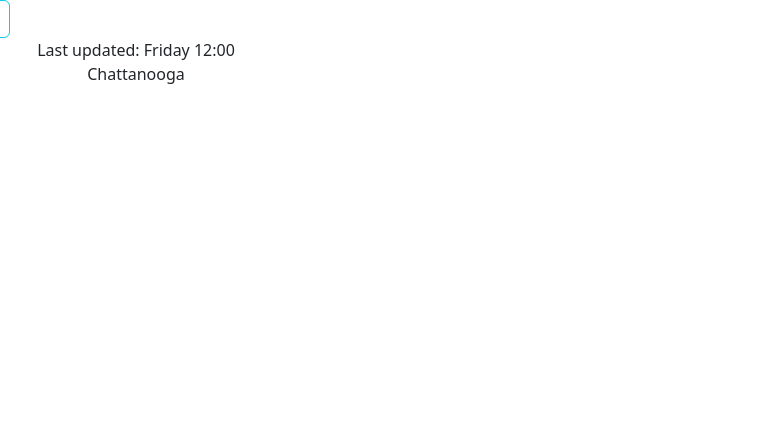
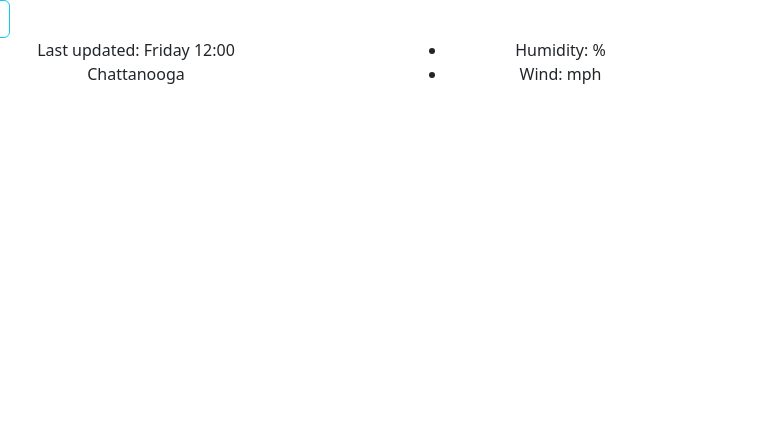
Before and after one commit to korobochko-coder/SheCodes-Project, a plain HTML site: page index.html in a window 1280 px wide. Shown: the full height of the page, 520-1280 px from the left. Drawn offline with nearby package versions, Linux system fonts and the light colour scheme.

Commit message:
humidity and wind part

```diff
--- a/index.html
+++ b/index.html
@@ -69,6 +69,20 @@
                 <li id="location">Chattanooga</li>
               </ul>
             </div>
+            <div class="col-3">
+              <ul class="detailsContainer">
+                <li class="detailsInput">
+                  Humidity: <span id="humidity"></span> %
+                </li>
+                <li class="detailsInput">
+                  Wind:
+                  <span id="wind"></span> mph
+                </li>
+              </ul>
+            </div>
+          </div>
+        </div>
+
       </div>
     </div>
     <script src="https://unpkg.com/axios/dist/axios.min.js"></script>
```
